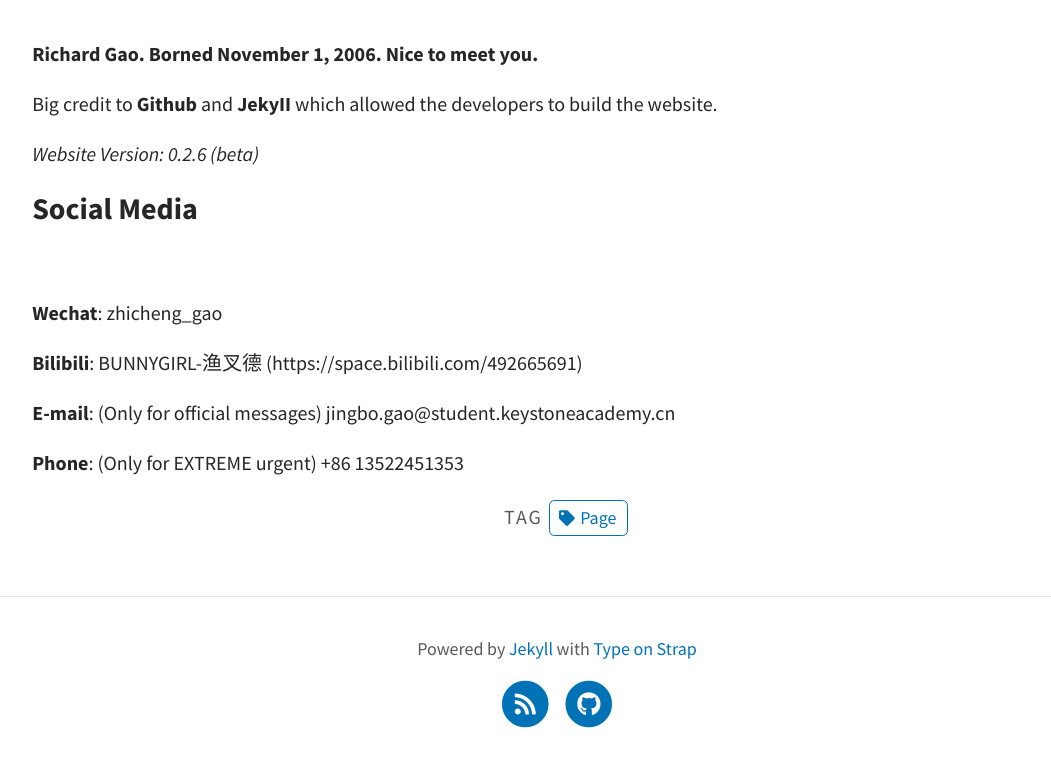
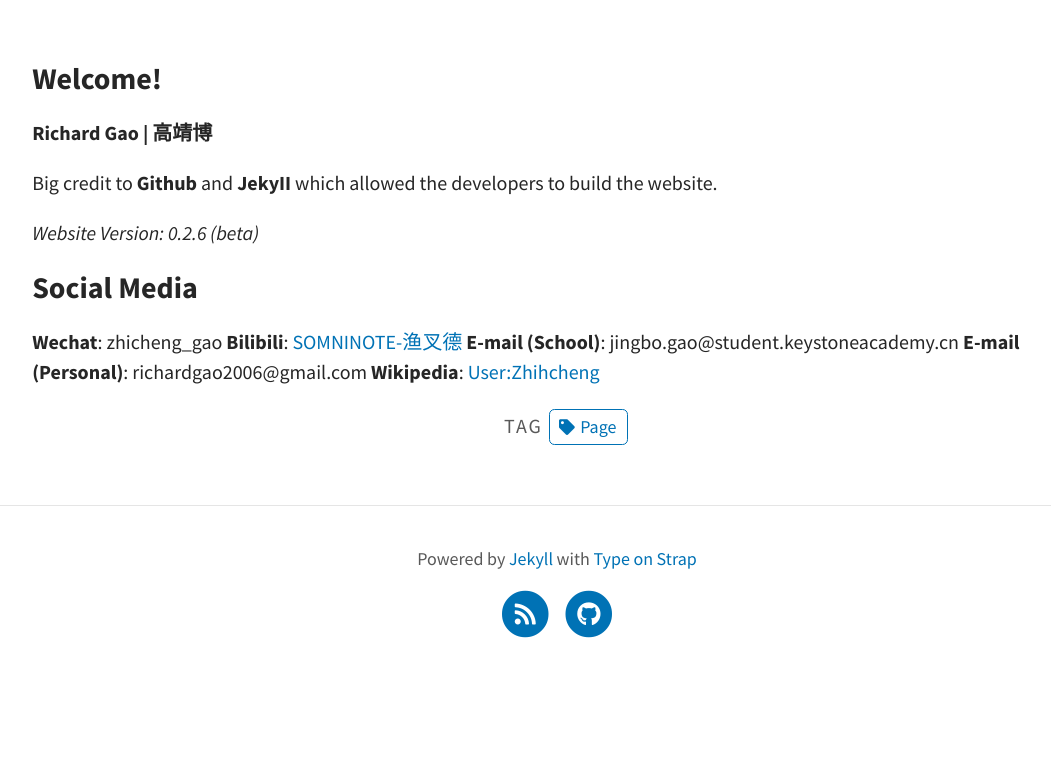
Before and after one commit to ZhihchengGao/zhihchenggao.github.io, a Jekyll site: the page built from pages/about.md, in a window 1280 px wide. Shown: the part 304-1071 px from the top of the page, without its empty margins (83-1134 px from the left). Built offline with Jekyll 4.4.1, drawn with Linux system fonts in a browser that asks for light colours; after the commit the page ends 980 px from its top, so only the background shows below that.

Commit message:
content update

```diff
--- a/pages/about.md
+++ b/pages/about.md
@@ -5,8 +5,8 @@
 feature-img: "assets/img/pexels/travel.jpeg"
 tags: [Page]
 ---
-
-**Richard Gao. Borned November 1, 2006. Nice to meet you.**
+### **Welcome!**
+**Richard Gao | 高靖博**
 
 Big credit to **Github** and **JekyII** which allowed the developers to build the website.
 
@@ -14,13 +14,8 @@
 <br>
 
 ### **Social Media**
-
-<br>
-
 **Wechat**: zhicheng_gao
-
-**Bilibili**: BUNNYGIRL-渔叉德 (https://space.bilibili.com/492665691)
-
-**E-mail**: (Only for official messages) jingbo.gao@student.keystoneacademy.cn
-
-**Phone**: (Only for EXTREME urgent) +86 13522451353
+**Bilibili**: [SOMNINOTE-渔叉德](https://space.bilibili.com/492665691)
+**E-mail (School)**: jingbo.gao@student.keystoneacademy.cn
+**E-mail (Personal)**: richardgao2006@gmail.com
+**Wikipedia**: [User:Zhihcheng](https://en.wikipedia.org/wiki/User:Zhihcheng)
```
